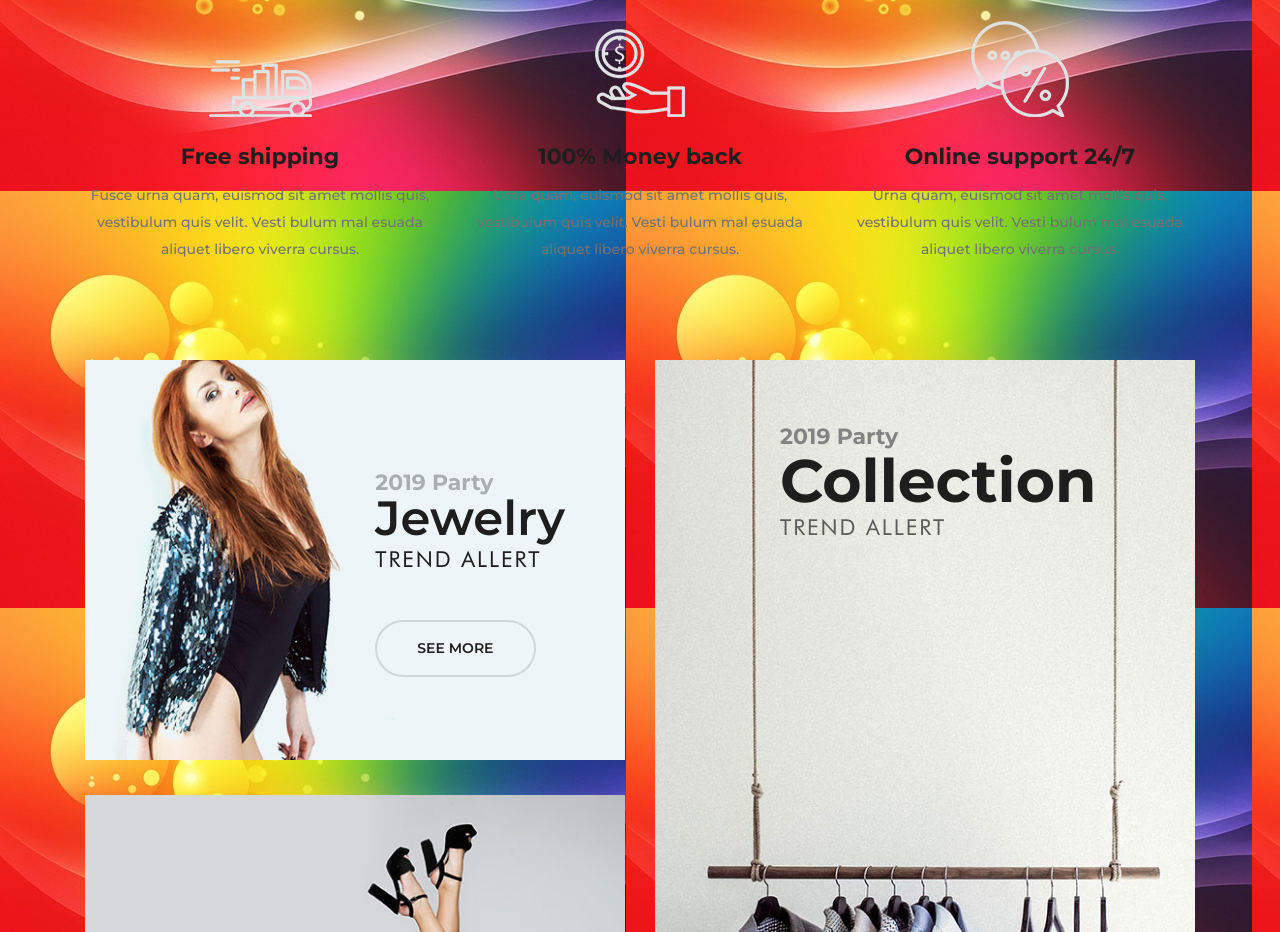
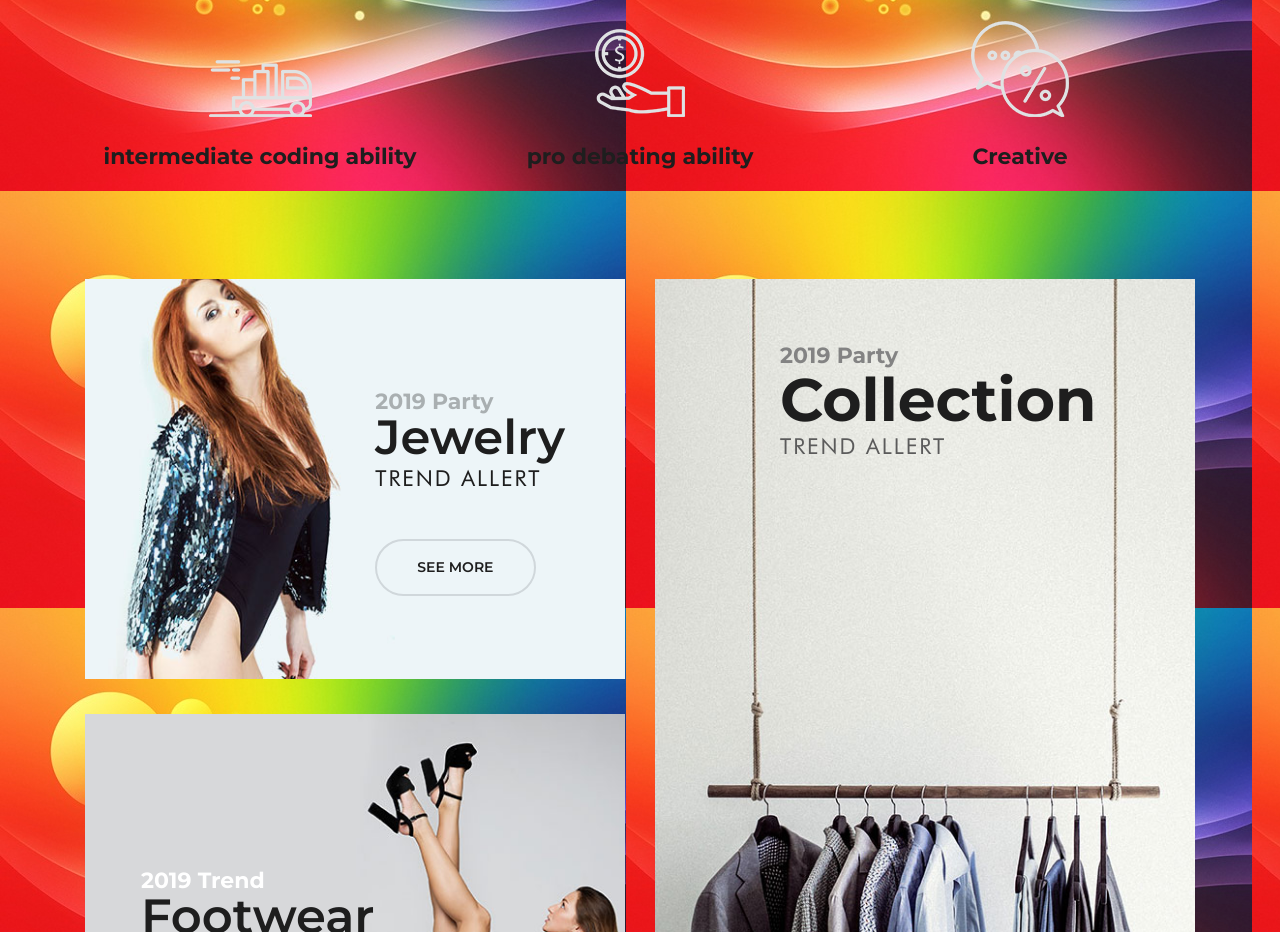
Before and after one commit to jayden2333r/stuff, a plain HTML site: page index.html in a window 1280 px wide. Shown: the part 1060-1992 px from the top of the page. Drawn offline with Linux system fonts and the light colour scheme; files whose address does not match are found by name.

Commit message:
Update index.html

```diff
--- a/index.html
+++ b/index.html
@@ -7,7 +7,7 @@
     <meta name="keywords" content="Yoga, unica, creative, html">
     <meta name="viewport" content="width=device-width, initial-scale=1.0">
     <meta http-equiv="X-UA-Compatible" content="ie=edge">
-    <title>Violet | Template</title>
+    <title>Professional profile</title>
 
     <!-- Google Font -->
     <link href="https://fonts.googleapis.com/css?family=Amatic+SC:400,700&display=swap" rel="stylesheet">
@@ -154,25 +154,22 @@
                     <div class="col-lg-4">
                         <div class="single-features-ads first">
                             <img src="img/icons/f-delivery.png" alt="">
-                            <h4>Free shipping</h4>
-                            <p>Fusce urna quam, euismod sit amet mollis quis, vestibulum quis velit. Vesti bulum mal
-                                esuada aliquet libero viverra cursus. </p>
+                            <h4>intermediate coding ability</h4>
+                            <p> </p>
                         </div>
                     </div>
                     <div class="col-lg-4">
                         <div class="single-features-ads second">
                             <img src="img/icons/coin.png" alt="">
-                            <h4>100% Money back </h4>
-                            <p>Urna quam, euismod sit amet mollis quis, vestibulum quis velit. Vesti bulum mal esuada
-                                aliquet libero viverra cursus. </p>
+                            <h4>pro debating ability </h4>
+                            <p> </p>
                         </div>
                     </div>
                     <div class="col-lg-4">
                         <div class="single-features-ads">
                             <img src="img/icons/chat.png" alt="">
-                            <h4>Online support 24/7</h4>
-                            <p>Urna quam, euismod sit amet mollis quis, vestibulum quis velit. Vesti bulum mal esuada
-                                aliquet libero viverra cursus. </p>
+                            <h4> Creative </h4>
+                            <p> </p>
                         </div>
                     </div>
                 </div>
```
